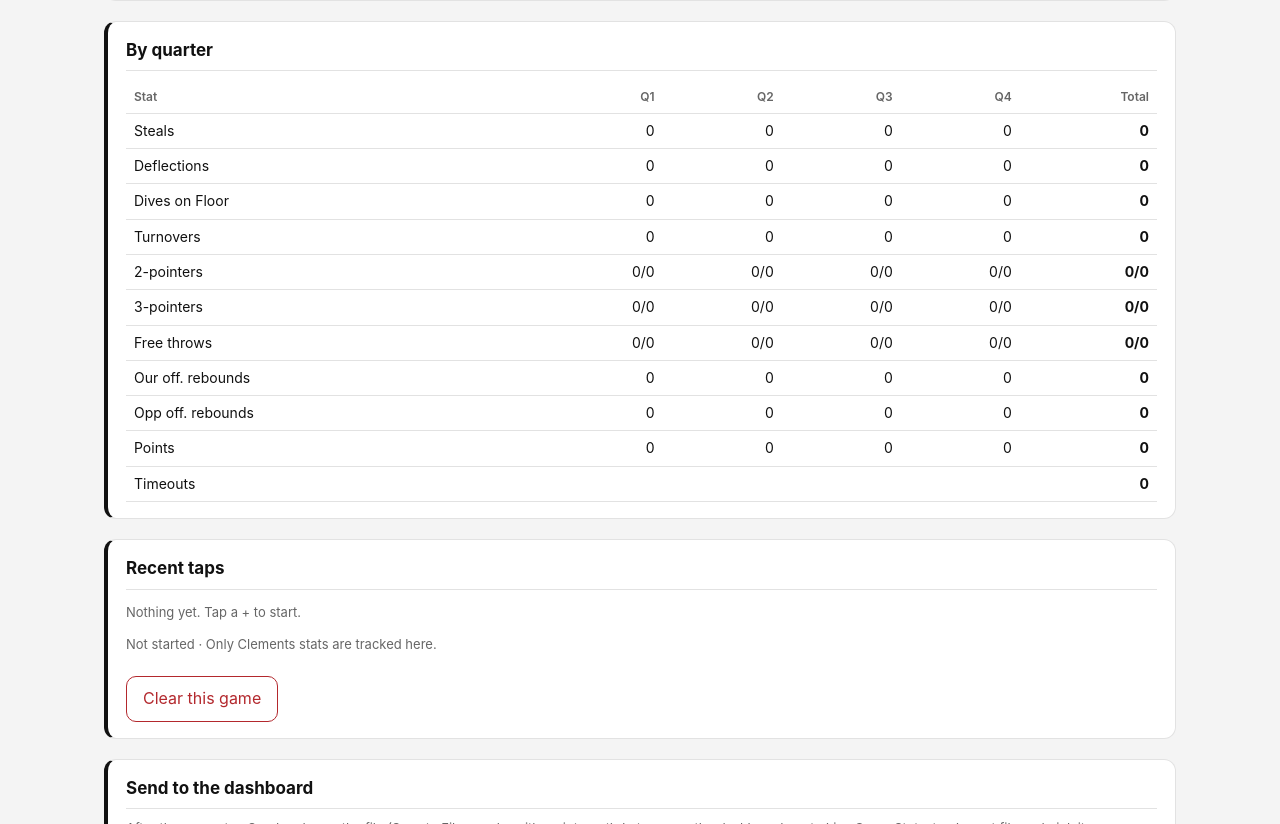
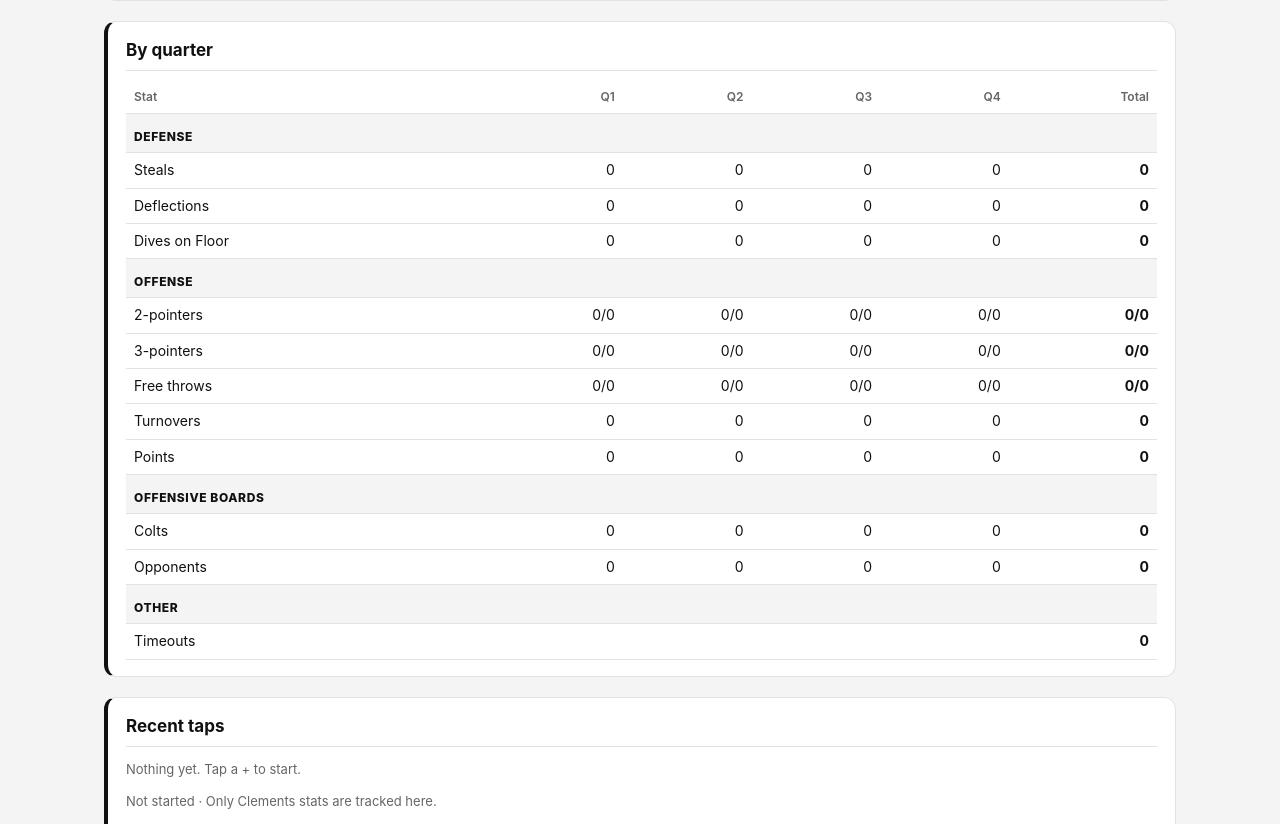
Before and after one commit to wcarnold786/Lady-colts-live, a plain HTML site: page index.html in a window 1280 px wide. Shown: the part 1347-2171 px from the top of the page. Drawn offline with Linux system fonts and the light colour scheme.

Commit message:
Update index.htmlBy quarter: Defense/Offense/Offensive boards sections; Colts OREB

```diff
--- a/index.html
+++ b/index.html
@@ -111,6 +111,7 @@ ul{margin:6px 0 0;padding-left:20px}li{margin:4px 0}.note{color:var(--mute);font
   .lv-net{padding:6px 12px;margin-bottom:8px;font-size:14px}.lv-net button{min-height:38px;padding:4px 12px}
   .lv-bar{margin-bottom:8px}.lv-q{padding:9px 12px}.lv-undo{padding:9px 16px}
   .lv-pad{gap:10px}.lv-pad .lv-slbl{line-height:1.12}.lv-pad .lv-slbl b{font-size:16px}.lv-pad .lv-slbl span{font-size:14px}.lv-pad .lv-slbl .note{font-size:12px}}
+.lv-sec th{color:var(--ink);font-size:12px;font-weight:800;text-transform:uppercase;letter-spacing:.05em;padding-top:14px;background:var(--bg)}
 .lv-sc td,.lv-sc th{text-align:center}.lv-sc td:first-child,.lv-sc th:first-child{text-align:left}
 .lv input.lv-osc{-webkit-user-select:text;user-select:text;width:70px;font:inherit;font-size:20px;font-weight:700;text-align:center;padding:8px 4px;border-radius:10px;border:2px solid var(--ink);background:var(--card);color:var(--ink)}
 @keyframes swL{from{opacity:.3;transform:translateX(40px)}to{opacity:1;transform:none}}@keyframes swR{from{opacity:.3;transform:translateX(-40px)}to{opacity:1;transform:none}}main.swL{animation:swL .22s ease-out}main.swR{animation:swR .22s ease-out}
@@ -151,7 +152,15 @@ const LV_STATS=[
   {k:'dive',l:'Dives on Floor',good:true},
   {k:'to',l:'Turnovers',good:false}];
 const LV_SHOTS=[{m:'2m',x:'2x',l:'2-pointers',p:2},{m:'3m',x:'3x',l:'3-pointers',p:3},{m:'fm',x:'fx',l:'Free throws',p:1}];
-const LV_LBL={tf:'Full timeout',t30:'30-second timeout','2m':'2PT make','2x':'2PT miss','3m':'3PT make','3x':'3PT miss',fm:'FT make',fx:'FT miss',or:'Our offensive rebound',oor:'Opponent offensive rebound'};LV_STATS.forEach(s=>LV_LBL[s.k]=s.l);
+/* By-quarter rows grouped: Defense, Offense, Offensive boards. n(key,q) counts (q undefined = whole game) */
+function lvQRows(qs,n){const L='style="text-align:left"',sec=t=>`<tr class="lv-sec"><th ${L} colspan="${qs.length+2}">${t}</th></tr>`;
+  const row=(l,f)=>`<tr><td ${L}>${l}</td>${qs.map(q=>`<td>${f(q)}</td>`).join('')}<td><b>${f()}</b></td></tr>`;
+  const st=k=>LV_STATS.find(s=>s.k===k);
+  const P=q=>LV_SHOTS.reduce((a,s)=>a+s.p*n(s.m,q),0);
+  return sec('Defense')+['stl','defl','dive'].map(k=>row(st(k).l,q=>n(k,q))).join('')
+   +sec('Offense')+LV_SHOTS.map(s=>row(s.l,q=>`${n(s.m,q)}/${n(s.m,q)+n(s.x,q)}`)).join('')+row(st('to').l,q=>n('to',q))+row('Points',P)
+   +sec('Offensive boards')+row('Colts',q=>n('or',q))+row('Opponents',q=>n('oor',q));}
+const LV_LBL={tf:'Full timeout',t30:'30-second timeout','2m':'2PT make','2x':'2PT miss','3m':'3PT make','3x':'3PT miss',fm:'FT make',fx:'FT miss',or:'Colts offensive rebound',oor:'Opponent offensive rebound'};LV_STATS.forEach(s=>LV_LBL[s.k]=s.l);
 const lvL=k=>LV_LBL[k]||k;
 const LV_TO_FULL=3,LV_TO_30=2;   /* NFHS high school: 3 full (60-second) + 2 thirty-second per game; +1 full per overtime */
 const LV_MON={Oct:9,Nov:10,Dec:11,Jan:0,Feb:1,Mar:2};
@@ -255,7 +264,7 @@ function lvPaint(){
     ${lvTile('stl',cnt,1)}<div class="lv-shsum"><b>Shooting</b><div class="lv-big">${pts} pts</div><div class="note">FG ${fgm}/${fga}${fga?' ('+Math.round(100*fgm/fga)+'%)':''}</div>${(()=>{const ps=lvPoss(v);return ps>=10?`<div class="note"><b>${Math.round(100*pts/ps)}</b> per 100 poss.</div>`:''})()}</div>${lvTile('to',cnt)}
     ${lvTile('defl',cnt,1)}${lvTile('dive',cnt)}
     ${LV_SHOTS.map(s=>{const a=cnt(s.m)+cnt(s.x),mm=cnt(s.m);return `<button class="lv-sbtn lv-miss" data-add="${s.x}">Miss</button><div class="lv-slbl"><b>${s.l}</b><span>${mm}/${a}${a?' · '+Math.round(100*mm/a)+'%':''}</span><span class="note">${lvQName(LV_Q)}: ${cnt(s.m,LV_Q)}/${cnt(s.m,LV_Q)+cnt(s.x,LV_Q)}</span></div><button class="lv-sbtn lv-make" data-add="${s.m}">Make</button>`}).join('')}
-    <button class="lv-sbtn lv-miss lv-or" data-add="oor">Opp OREB</button><div class="lv-slbl"><b>Off. rebounds</b><span>Us ${cnt('or')} · Them ${cnt('oor')}</span><span class="note">${lvQName(LV_Q)}: Us ${cnt('or',LV_Q)} · Them ${cnt('oor',LV_Q)}</span></div><button class="lv-sbtn lv-make lv-or" data-add="or">Our OREB</button>
+    <button class="lv-sbtn lv-miss lv-or" data-add="oor">Opp OREB</button><div class="lv-slbl"><b>Off. rebounds</b><span>Colts ${cnt('or')} · Opp ${cnt('oor')}</span><span class="note">${lvQName(LV_Q)}: Colts ${cnt('or',LV_Q)} · Opp ${cnt('oor',LV_Q)}</span></div><button class="lv-sbtn lv-make lv-or" data-add="or">Colts OREB</button>
   </div>
   ${lvScoreHtml(v,qs)}
   <div class="card lv-tos"><h2>Timeouts <span class="note">· tap one when we use it, tap a used one to give it back</span></h2>
@@ -263,11 +272,8 @@ function lvPaint(){
     <div class="lv-torow"><b>30-second</b><div>${thP}</div><span class="${thirtyLeft?'':'L'}">${thirtyLeft} left</span></div>
     <p class="note">High school (NFHS): 3 full and 2 thirty-second timeouts per game; unused ones carry over, and each overtime adds 1 full.</p></div>
   <div class="card"><h2>By quarter</h2><div style="overflow:auto"><table><tr><th>Stat</th>${qs.map(q=>`<th>${lvQName(q)}</th>`).join('')}<th>Total</th></tr>
-    ${LV_STATS.map(s=>`<tr><td>${s.l}</td>${qs.map(q=>`<td>${cnt(s.k,q)}</td>`).join('')}<td><b>${cnt(s.k)}</b></td></tr>`).join('')}
-    ${LV_SHOTS.map(s=>`<tr><td>${s.l}</td>${qs.map(q=>`<td>${cnt(s.m,q)}/${cnt(s.m,q)+cnt(s.x,q)}</td>`).join('')}<td><b>${cnt(s.m)}/${cnt(s.m)+cnt(s.x)}</b></td></tr>`).join('')}
-    <tr><td>Our off. rebounds</td>${qs.map(q=>`<td>${cnt('or',q)}</td>`).join('')}<td><b>${cnt('or')}</b></td></tr>
-    <tr><td>Opp off. rebounds</td>${qs.map(q=>`<td>${cnt('oor',q)}</td>`).join('')}<td><b>${cnt('oor')}</b></td></tr>
-    <tr><td>Points</td>${qs.map(q=>`<td>${LV_SHOTS.reduce((a,s)=>a+s.p*cnt(s.m,q),0)}</td>`).join('')}<td><b>${pts}</b></td></tr>
+    ${lvQRows(qs,cnt)}
+    <tr class="lv-sec"><th style="text-align:left" colspan="${qs.length+2}">Other</th></tr>
     <tr><td>Timeouts</td>${qs.map(q=>`<td>${v.ev.filter(e=>(e.k==='tf'||e.k==='t30')&&e.q===q).length||''}</td>`).join('')}<td><b>${T.full.length+T.thirty.length}</b></td></tr></table></div></div>
   <div class="card"><h2>Recent taps</h2>${recent.length?`<ul class="lv-log">${recent.map(e=>{return `<li><span>${new Date(e.t).toLocaleTimeString([], {hour:'numeric',minute:'2-digit',second:'2-digit'})} · ${lvQName(e.q)} · <b>${esc(lvL(e.k))}</b></span><button data-rm="${e.t}" aria-label="Remove">✕</button></li>`}).join('')}</ul>`:'<p class="note">Nothing yet. Tap a + to start.</p>'}
     <p class="note" style="margin-top:10px"><span id="lvSave">${esc(LV_MSG||(v.updated?'Saved on this iPad':'Not started'))}</span> · Only Clements stats are tracked here.</p>
```
